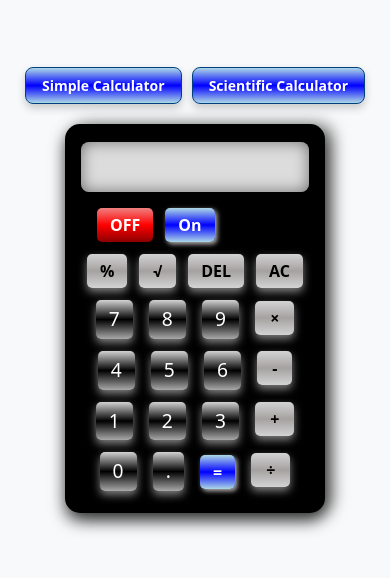
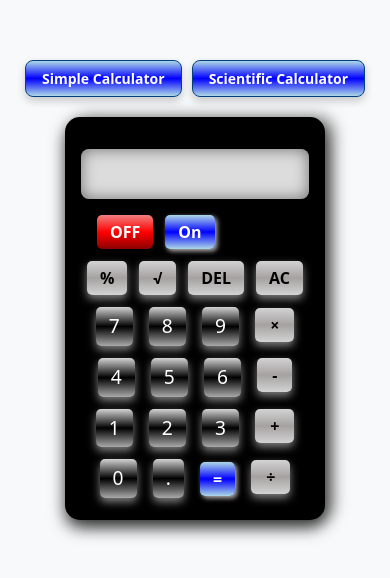
Before and after one commit to Arishah-Khan/Calculator-javascript, a plain HTML site: page index.html in a window 390 px wide. Shown: the part 142-720 px from the top of the page. Drawn offline with nearby package versions, Linux system fonts and the light colour scheme.

Commit message:
Completed

```diff
--- a/style.css
+++ b/style.css
@@ -170,7 +170,7 @@ body {
 @media (max-width: 600px) {
     .calculator {
         max-width: 260px;
-        padding: 18px 16px 16px;
+        padding: 32px 16px 16px;
         box-shadow:
             0px 8px 16px rgba(0, 0, 0, 0.7),
             0px -8px 16px rgba(255, 255, 255, 0.1),
```
